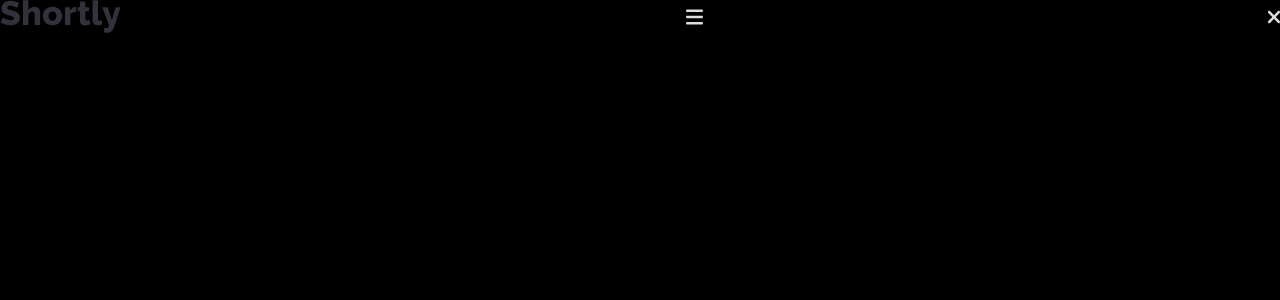
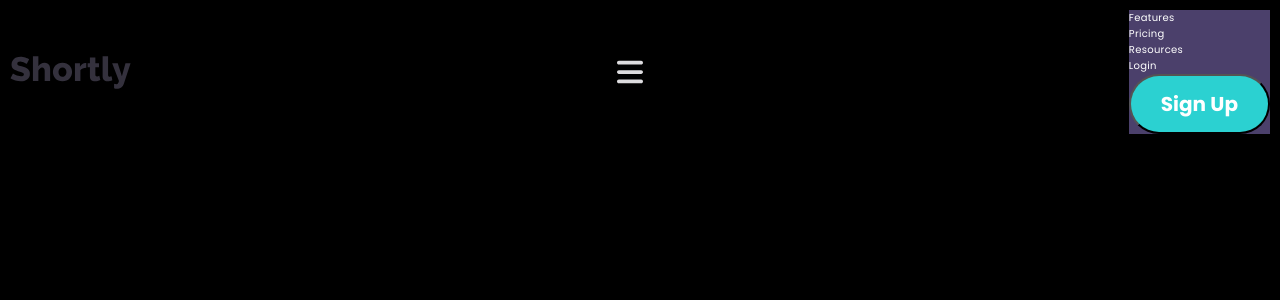
Before and after one commit to elghanbibadr/urlshorteningapp, a React (Create React App) app: page / in a window 1280 px wide. Shown: the top 300 px of the page. Built offline with nearby package versions, Linux system fonts and the light colour scheme.

Commit message:
change the nav componenet jsx content

```diff
--- a/src/App.js
+++ b/src/App.js
@@ -1,10 +1,10 @@
 import Nav from "./Componenet/Nav";
-
+import React from "react";
 
 function App() {
   return (
   <>
-<Nav/>
+ <Nav/>
 </>
   );
 }
--- a/src/Componenet/Nav.js
+++ b/src/Componenet/Nav.js
@@ -3,18 +3,16 @@ const Nav=()=>{
     return(
         <header>
             <nav className="nav">
-             <img className="nav__logo" src='/images/logo.svg'/>
+              <img className="nav__logo" src='/images/logo.svg'/>
              <img className="nav__hamburger" src='/images/bars-solid.svg'/>
              <img className="nav__close" src='/images/xmark-solid.svg'/>
-             <ul className="nav__list hidden">
+             <ul className="nav__list showList  ">
                 <li className="nav__list-link">Features</li>
                 <li className="nav__list-link">Pricing</li>
                 <li className="nav__list-link">Resources</li>
+                <li className="nav__list-link nav__list-link-login ">Login</li>
+                <li className="nav__list-link"><button class="btn btn--rounded">Sign up</button></li>
              </ul>
-             <div className="nav__btn-box hidden">
-                <button className="nav__btn-login">Login</button>
-                <button className="nav__btn-signUp btn btn--rounded">Sign up</button>
-             </div>
             </nav>
         </header>
     )
--- a/src/index.js
+++ b/src/index.js
@@ -5,7 +5,5 @@ import App from './App';
 
 const root = ReactDOM.createRoot(document.getElementById('root'));
 root.render(
-  <React.StrictMode>
     <App />
-  </React.StrictMode>
 );
--- a/src/styles/main.css
+++ b/src/styles/main.css
@@ -12,10 +12,15 @@ html {
 
 body {
   font-family: 'Poppins', sans-serif;
+  padding: 1rem;
 }
 
 ul {
   list-style: none;
+}
+
+img {
+  cursor: pointer;
 }
 
 a {
@@ -75,6 +80,10 @@ p {
   padding-inline: 3rem;
 }
 
+.hidden {
+  display: none;
+}
+
 .nav {
   display: -webkit-box;
   display: -ms-flexbox;
@@ -88,10 +97,15 @@ p {
 }
 
 .nav__hamburger, .nav__close {
-  height: 2rem;
+  height: 3rem;
 }
 
-.hidden {
+.nav__close {
   display: none;
 }
+
+.showList {
+  display: block;
+  background-color: #4b406b;
+}
 /*# sourceMappingURL=main.css.map */
--- a/src/styles/main.scss
+++ b/src/styles/main.scss
@@ -11,3 +11,23 @@
 .hidden{
     display: none;
 }
+
+.nav{
+    display: flex;
+    justify-content: space-between;
+    align-items: center;
+   &__hamburger,&__close{
+    height: 3rem;
+}
+
+&__close{
+    display: none;
+}
+
+// @include flexBetween(center);
+}
+.showList{
+    display: block;
+    background-color: $darkBlue;
+
+}
--- a/src/styles/partiels/_general.scss
+++ b/src/styles/partiels/_general.scss
@@ -10,12 +10,16 @@ html{
 
 body{
     font-family: 'Poppins', sans-serif;
+    padding: 1rem;
 }
 
 ul{
     list-style: none;
 }
 
+img{
+    cursor: pointer;
+}
 a{
     text-decoration: none;
 }
--- a/src/styles/partiels/nav.css
+++ b/src/styles/partiels/nav.css
@@ -1,8 +1 @@
-.nav {
-  background-color: red;
-}
-
-.nav__hamburger, .nav__close {
-  height: 1rem;
-}
-/*# sourceMappingURL=nav.css.map */
+/* No CSS *//*# sourceMappingURL=nav.css.map */
--- a/src/styles/partiels/nav.scss
+++ /dev/null
@@ -1,8 +0,0 @@
-.nav{
- &__hamburger,&__close{
-    height: 1rem;
-
- }
- background-color: red;
-// @include flexBtween(center);
-}
```
Also changed, not shown: 2 other files (tests, documents, lock files or other folders).
